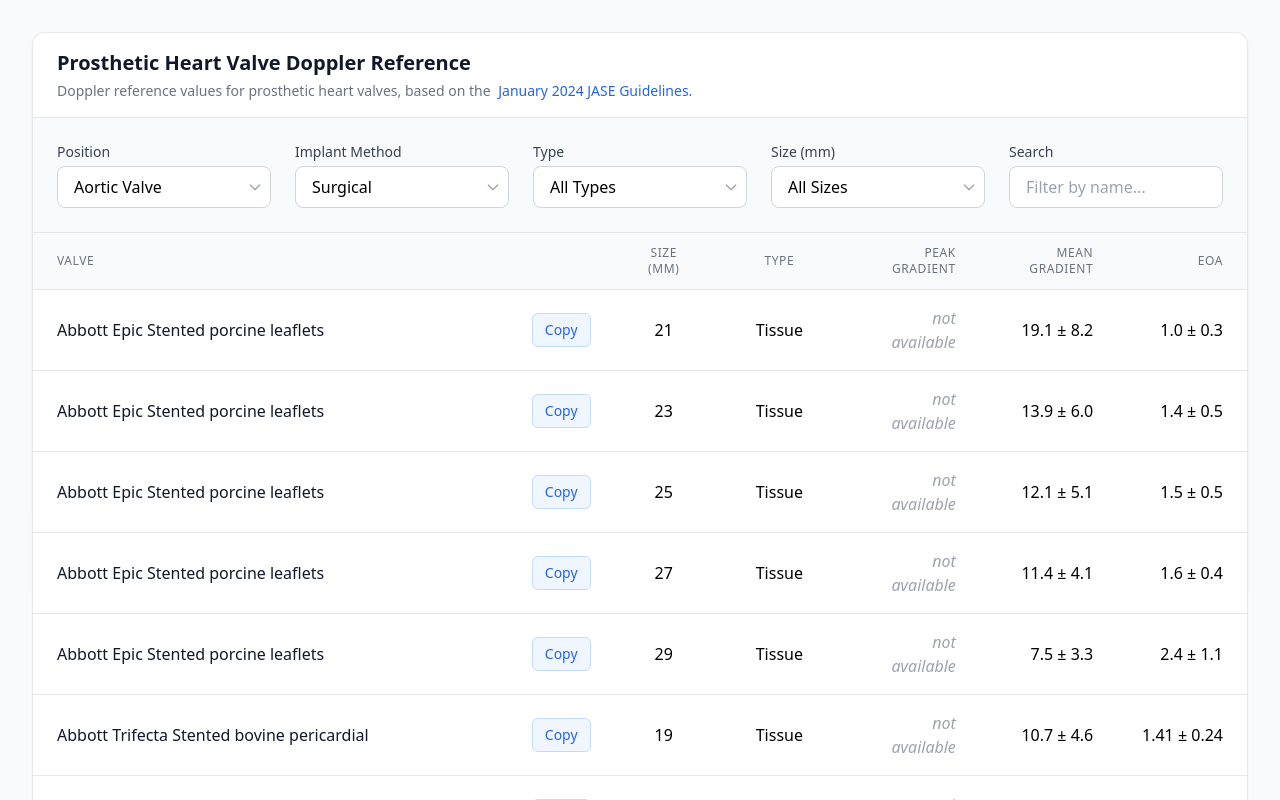
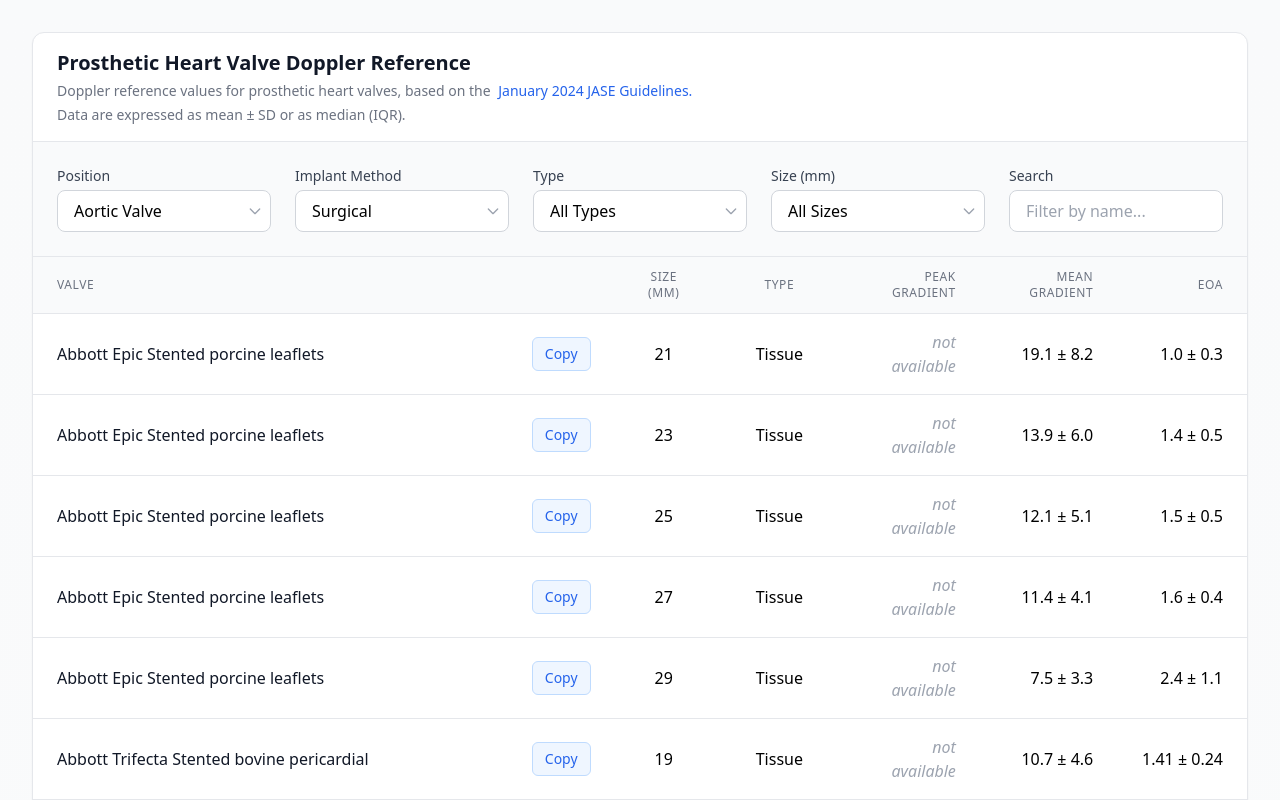
Before and after one commit to parameterz/avr-mvr, a Next.js app: page / in a window 1280 px wide. Shown: the top 800 px of the page. Built offline with nearby package versions, Linux system fonts and the light colour scheme.

Commit message:
Update index.js
added wording for displayed data (mean/sd vs median/IQR)
Updated version date

```diff
--- a/components/ValveReference/index.js
+++ b/components/ValveReference/index.js
@@ -77,6 +77,9 @@
                 January 2024 JASE Guidelines.
               </a>
             </p>{" "}
+            <p className="mt-1 text-sm text-gray-500">
+              Data are expressed as mean ± SD or as median (IQR).
+            </p>
           </div>
           {/* Controls with loading state */}
           <div
@@ -131,7 +134,7 @@
                 </a>
               </div>
               <div className="text-gray-500">
-                Last updated: November 15 2024
+                Last updated: November 16 2024
               </div>
             </div>
           </div>
```
